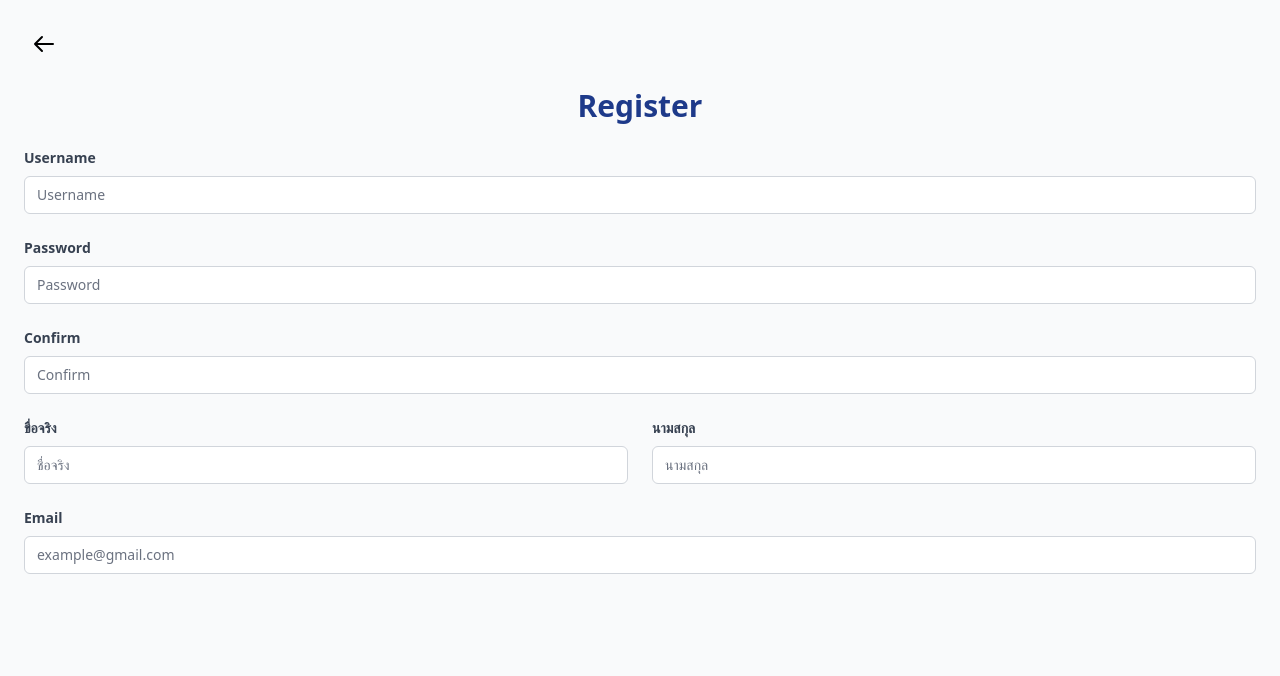
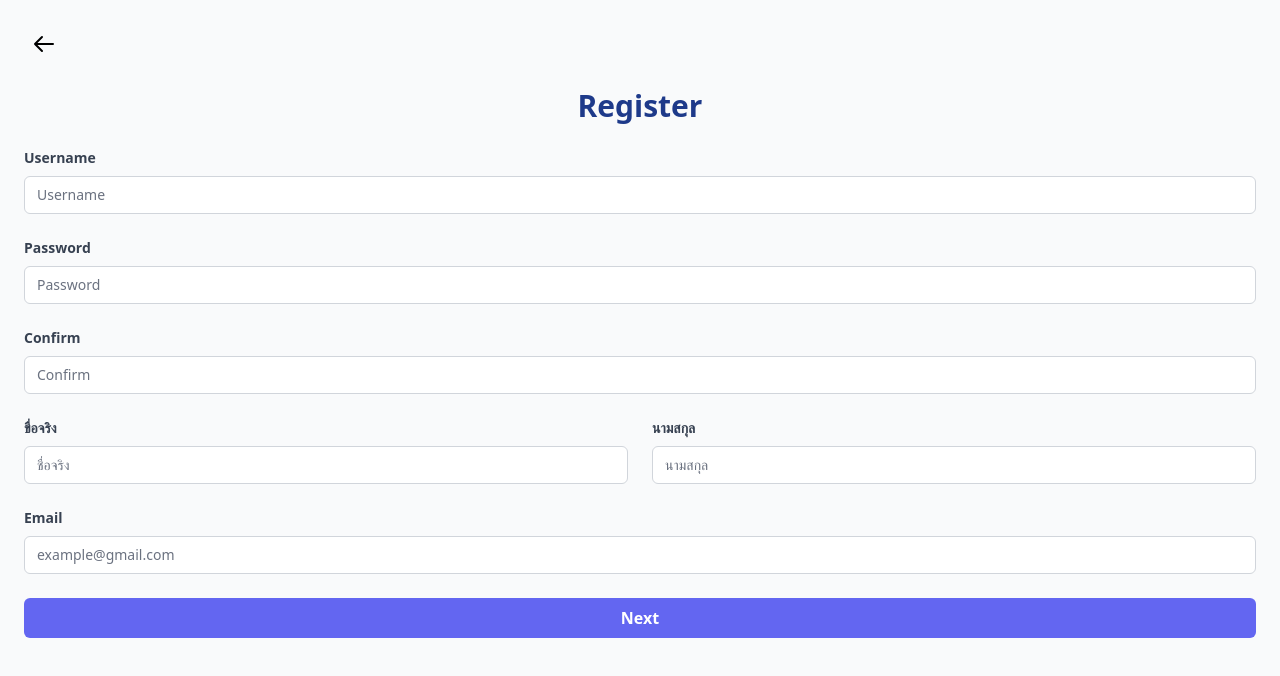
Before and after one commit to suchart-project/frontend, a Next.js app: page /register in a window 1280 px wide. Shown: the top 676 px of the page. Built offline with nearby package versions, Linux system fonts and the light colour scheme.

Commit message:
✅ add: next button in register pages

```diff
--- a/src/pages/register.js
+++ b/src/pages/register.js
@@ -2,12 +2,16 @@ import Layout from "../components/Layout";
 import Back from "../components/Back";
 
 export default function Home({ movies }) {
+	const handleSubmit = () => {
+		alert("Register");
+	};
 	return (
 		<Layout>
 			<Back />
 			<p className="text-blue-900 text-3xl font-bold text-center">
 				Register
 			</p>
+			<form onSubmit={handleSubmit}>
 				<div className="flex flex-col gap-6">
 					<div>
 						<label
@@ -95,7 +99,11 @@ export default function Home({ movies }) {
 							placeholder="example@gmail.com"
 						/>
 					</div>
+					<button className="button hover:ring-1 ring-indigo-300">
+						Next
+					</button>
 				</div>
+			</form>
 		</Layout>
 	);
 }
--- a/src/styles/globals.css
+++ b/src/styles/globals.css
@@ -9,7 +9,7 @@
 	}
 
 	.button {
-		@apply bg-indigo-500 hover:bg-indigo-600 text-white font-bold py-2 px-4 rounded-xl;
+		@apply bg-indigo-500 hover:bg-indigo-600 text-white font-bold py-2 px-4 rounded-md;
 	}
 
 	.menu {
```
Lines whose indentation alone changed are shown as unchanged.
